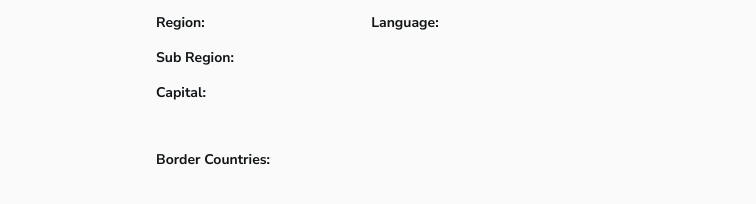
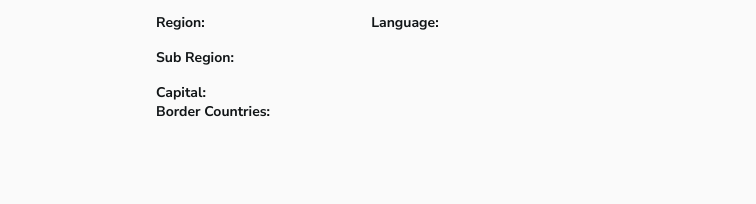
Before and after one commit to SaeM843/REST-Countries-API, a website: page country.html in a window 1280 px wide. Shown: the part 292-496 px from the top of the page, 524-1280 px from the left. Drawn offline with nearby package versions, Linux system fonts and the light colour scheme; no server answers.

Commit message:
update design

```diff
--- a/sass/config/_base.scss
+++ b/sass/config/_base.scss
@@ -1,8 +1,8 @@
 @use "./variables" as var;
 
 body {
-  //   width: 100vw;
-  //   height: 100vh;
+  width: 100vw;
+  height: 100vh;
   background-color: var.$light-mode-background;
   font-family: var.$main-font;
   font-size: 14px;
--- a/sass/config/_details.scss
+++ b/sass/config/_details.scss
@@ -44,8 +44,11 @@
       column-gap: 8rem;
     }
 
-    &--border {
-      margin-top: 3rem;
+    &--border neighbour-name a {
+      padding: 4px 16px;
+      box-shadow: 0 0 4px 0px rgba(0, 0, 0, 0.2);
+      border-radius: 4px;
+      font-size: 14px;
     }
   }
 }
```
Also changed, not shown: css/style.css, 1 other file.
